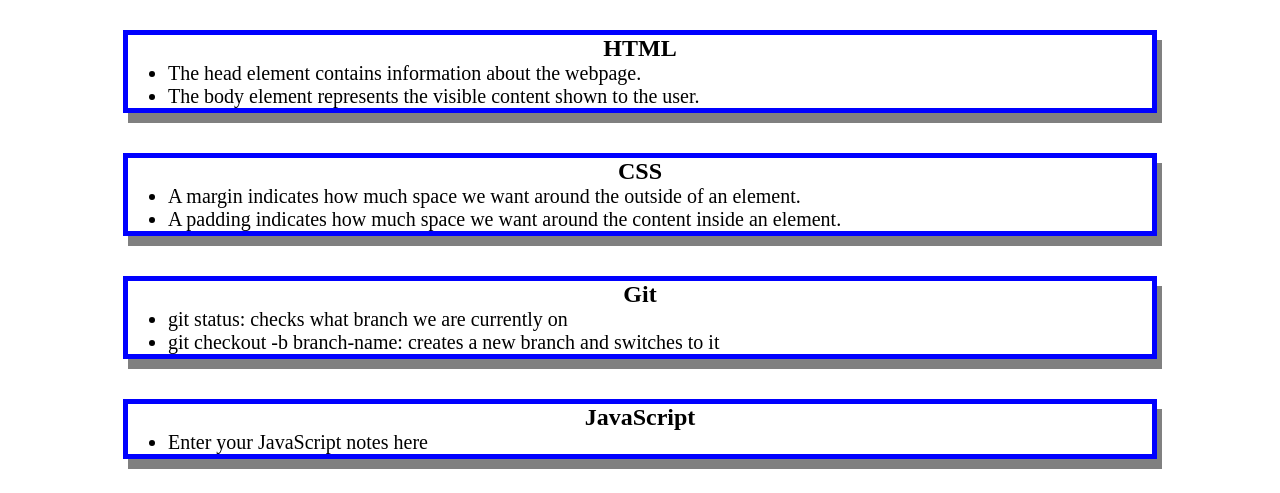
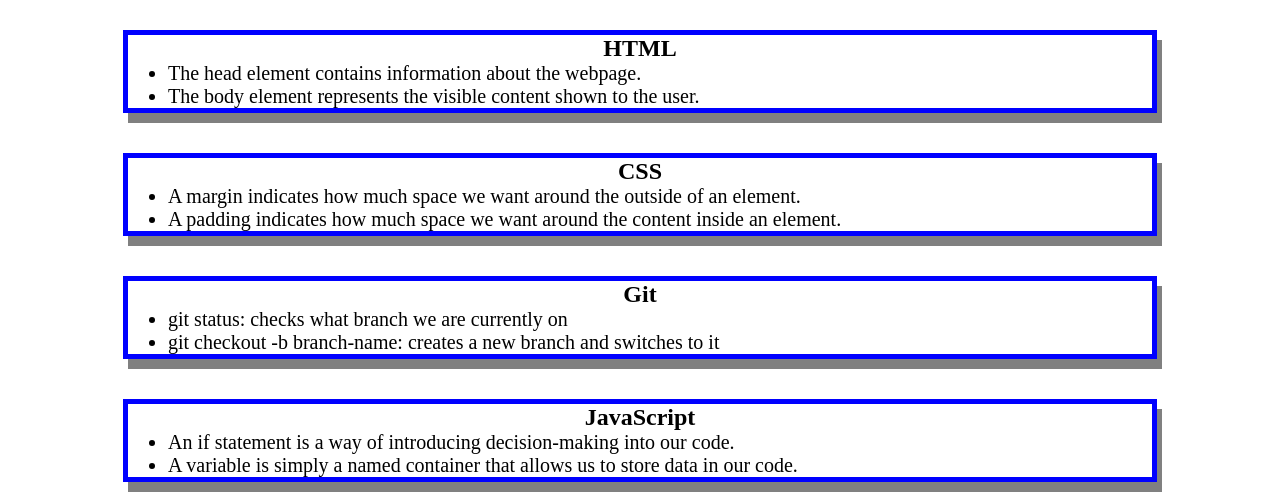
Before and after one commit to Renard-Dartigue/prework-study-guide, a plain HTML site: page index.html in a window 1280 px wide. Shown: the part 130-623 px from the top of the page. Drawn offline with Linux system fonts and the light colour scheme.

```diff
--- a/index.html
+++ b/index.html
@@ -44,7 +44,8 @@
         <section class="card" id="javascript-section">
           <h2>JavaScript</h2>
           <ul>
-            <li>Enter your JavaScript notes here</li>
+            <li>An if statement is a way of introducing decision-making into our code. </li>
+            <li>A variable is simply a named container that allows us to store data in our code.</li>
           </ul>
         </section>
 
```
Also changed, not shown: 1 other file.
